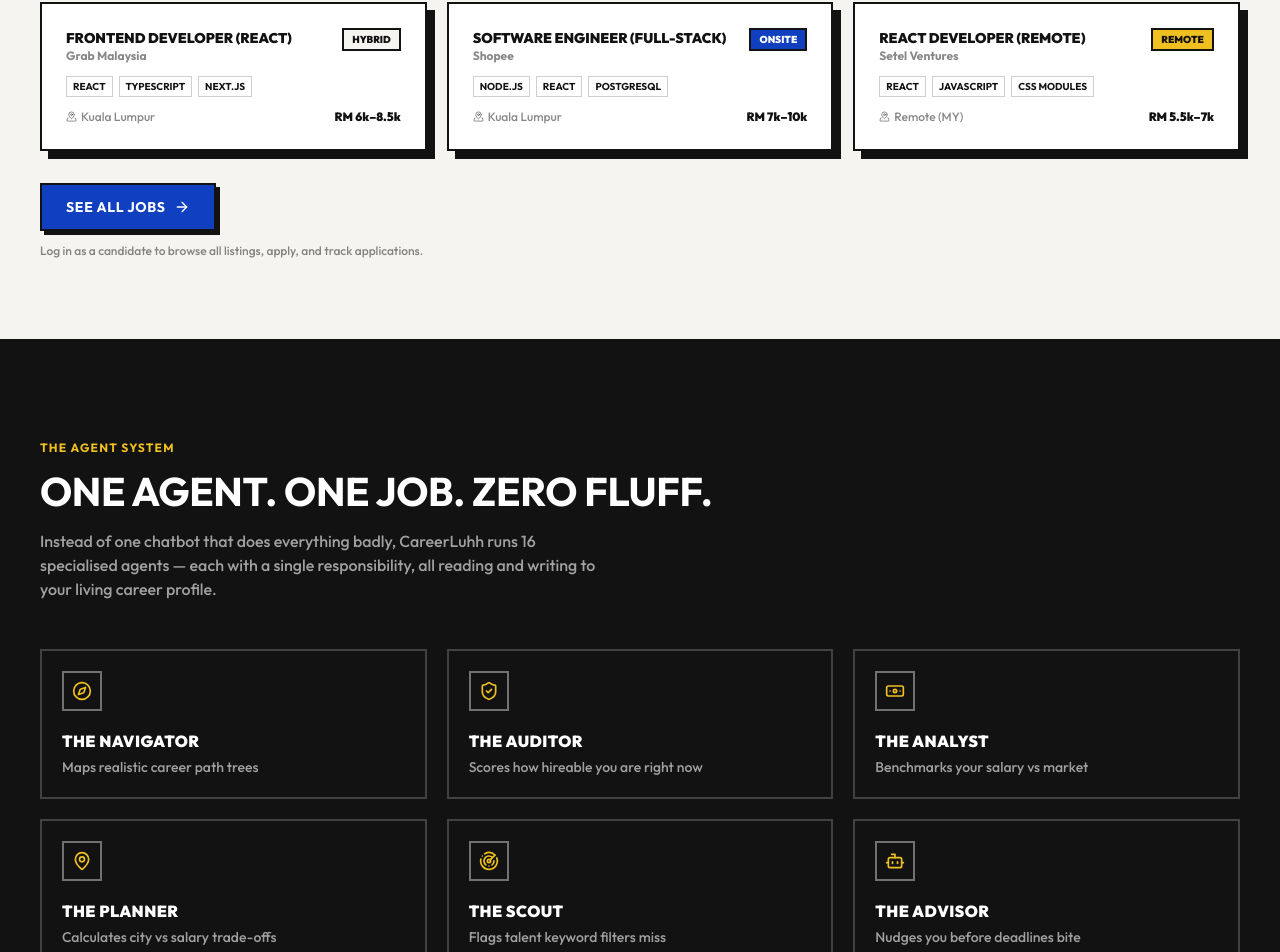
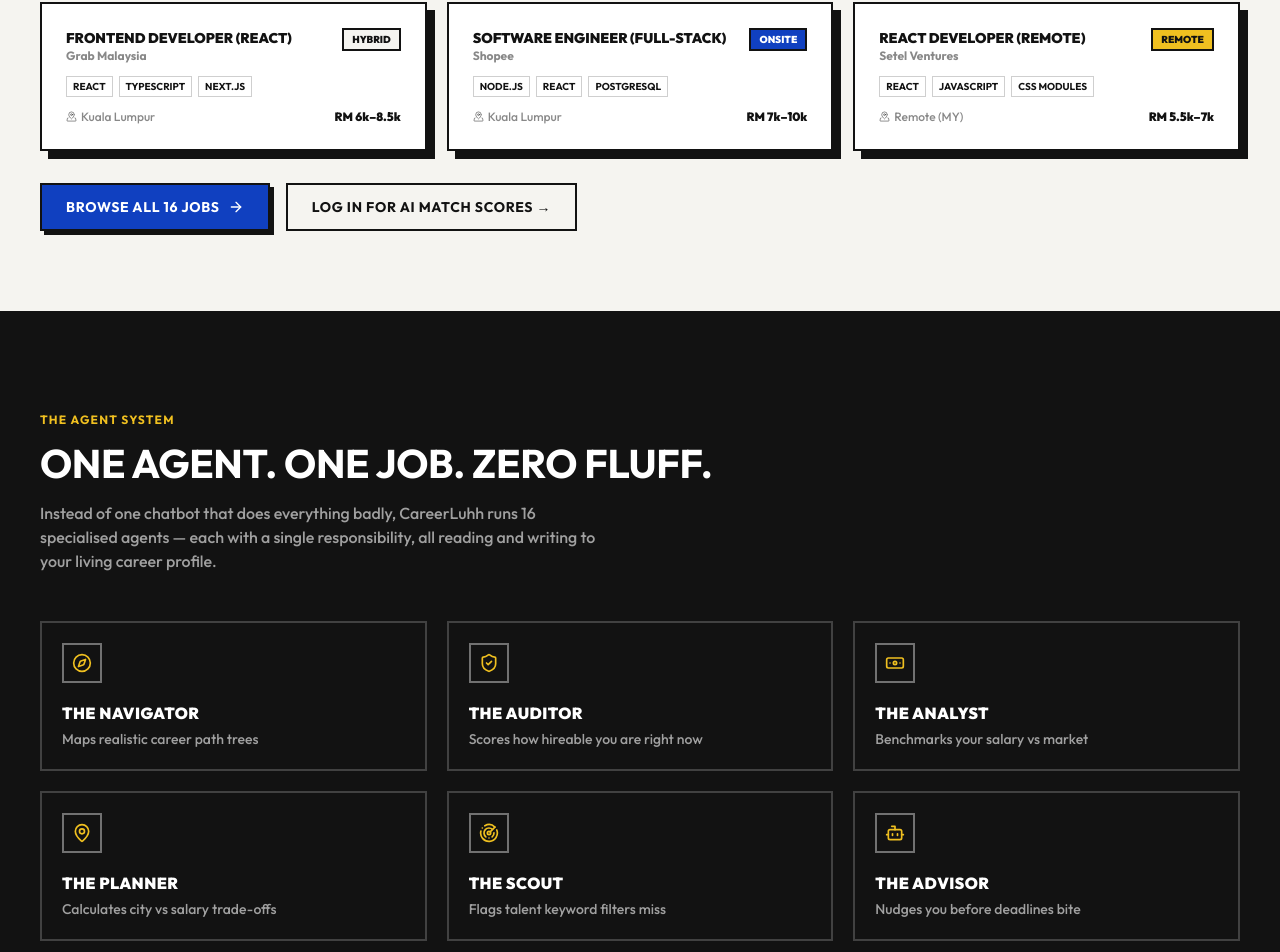
Before and after one commit to snsyaqirah/CareerLuhh, a Next.js app in the folder frontend/: page / in a window 1280 px wide. Shown: the part 2621-3573 px from the top of the page. Built offline with nearby package versions, Linux system fonts and the light colour scheme.

Commit message:
feat: update job listings section with improved navigation and user prompts

```diff
--- a/frontend/app/page.tsx
+++ b/frontend/app/page.tsx
@@ -273,13 +273,13 @@ export default function LandingPage() {
           ))}
         </div>
 
-        <div className="mt-8">
-          <Link href="/login" className="btn-blue">
-            See All Jobs <ArrowRight size={16} />
+        <div className="mt-8 flex flex-wrap items-center gap-4">
+          <Link href="/jobs" className="btn-blue">
+            Browse All {jobListings.length} Jobs <ArrowRight size={16} />
           </Link>
-          <p className="mt-3 text-xs font-medium text-ink/50">
-            Log in as a candidate to browse all listings, apply, and track applications.
-          </p>
+          <Link href="/login" className="btn-ghost text-sm">
+            Log in for AI match scores →
+          </Link>
         </div>
       </section>
 
```
